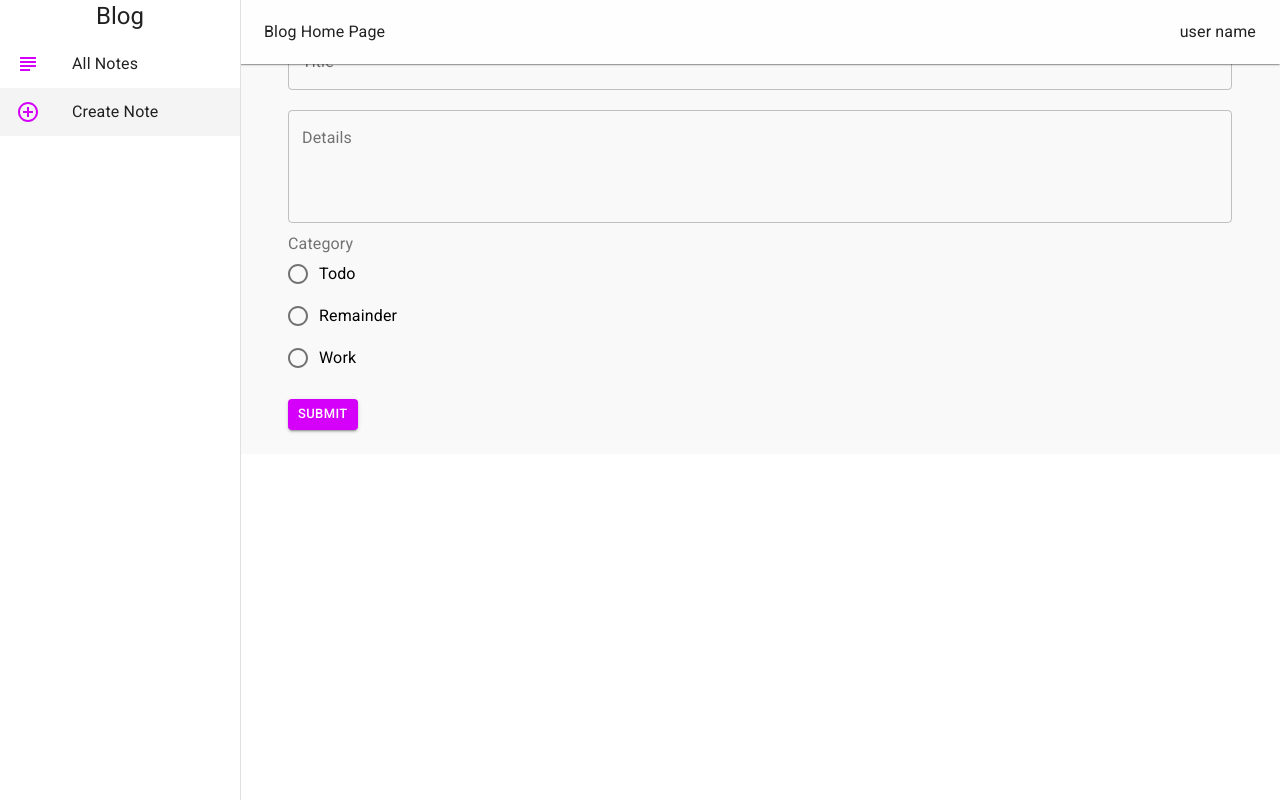
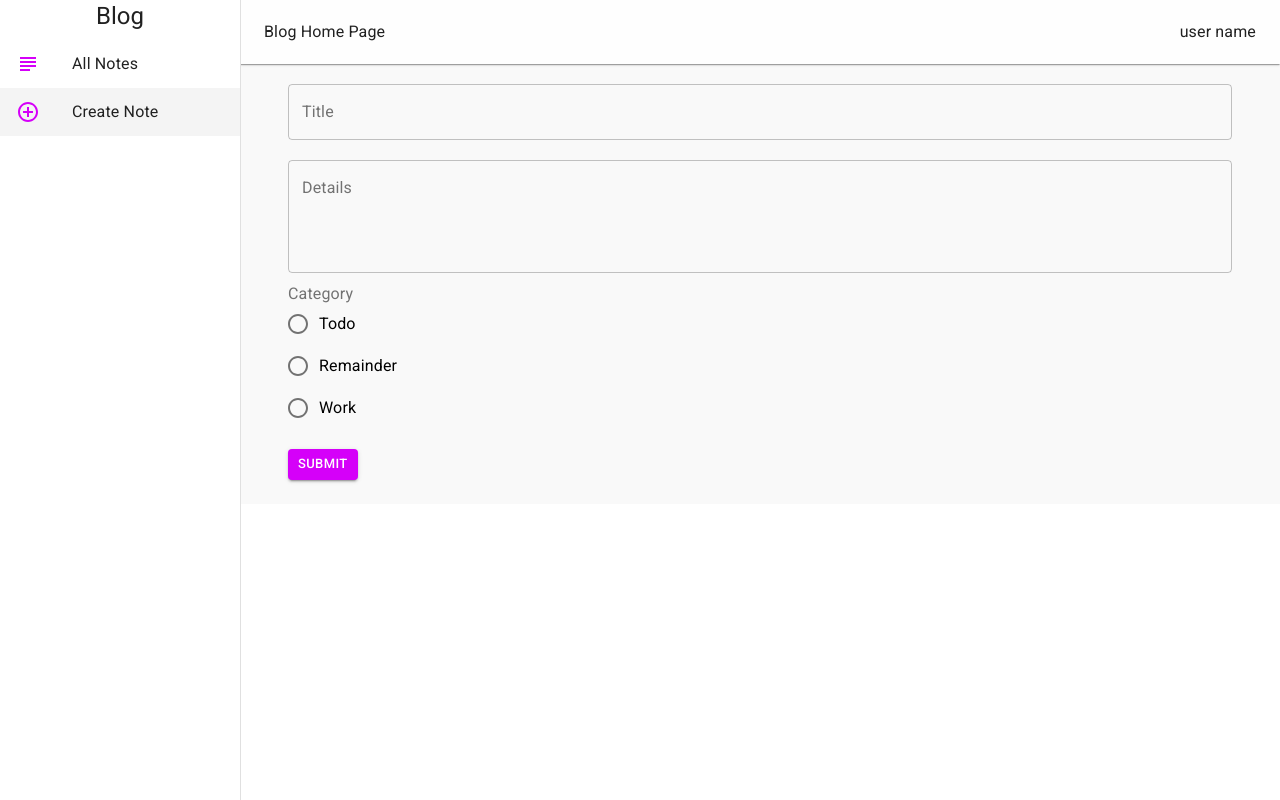
Before and after one commit to MohiuddinRabby/material-ui-practise, a React (Create React App) app: page /createNote in a window 1280 px wide. Built offline with nearby package versions, Linux system fonts and the light colour scheme.

Commit message:
basics design done

```diff
--- a/db/data.json
+++ b/db/data.json
@@ -23,6 +23,12 @@
       "details": "r since the 1500s, when an unknown printer took a galley of type and scrambled it to make a type specimen book. It has survived not only five centuries, but also the leap into electronic typesetting, remaining essentially unchanged. It was popularised in the 1960s with the release of Letraset sheets containing Lorem Ipsum passages, and more recently with desktop publishing software like Aldus PageMaker including versions of Lorem Ipsum.\n\nWhy do we use it?\nIt is a long established fact that a reader will be distracted by the readable content of a page when looking at its layout. The point of using Lorem Ipsum is that it has a more-or-less normal distribution of letters, as opposed to using 'Content here, content here', making it look like readable English. Many desktop publishing packages and web page editors now use Lorem Ipsum as their default model text, and a search for ",
       "category": "Work",
       "id": 8
+    },
+    {
+      "title": "Another Title",
+      "details": "The top App Bar provides content and actions related to the current screen. It’s used for branding, screen titles, navigation, and actions.\n\nIt can transform into a contextual action bar or be used as a navbar.",
+      "category": "Work",
+      "id": 9
     }
   ]
 }
--- a/src/pages/Create.js
+++ b/src/pages/Create.js
@@ -30,6 +30,9 @@ const useStyles = makeStyles({
   requiredMsgColor: {
     color: "#d50000",
   },
+  formStyle: {
+    marginTop: "50px",
+  },
 });
 const initialValues = {
   title: "",
@@ -54,7 +57,7 @@ const Create = () => {
       }}
     >
       <Container>
-        <Form>
+        <Form className={classes.formStyle}>
           <div>
             <Field
               name="title"
```
